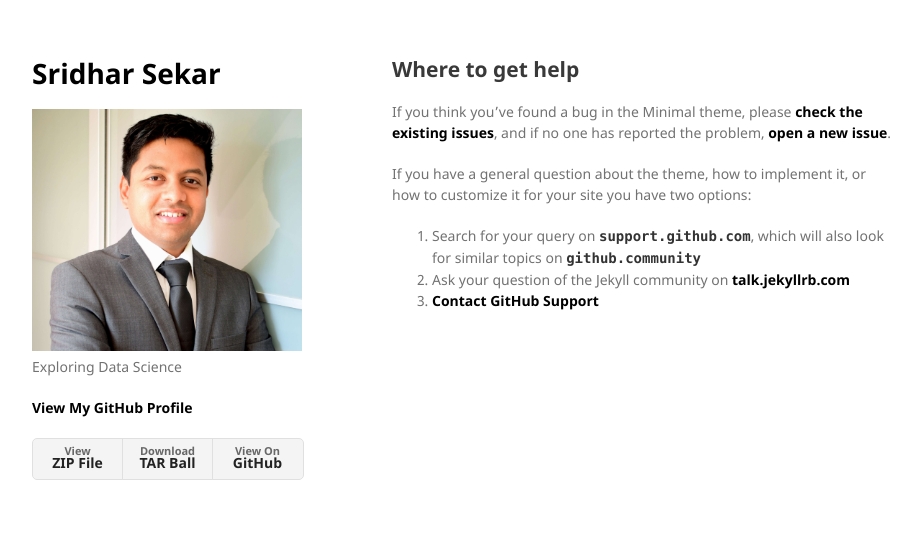
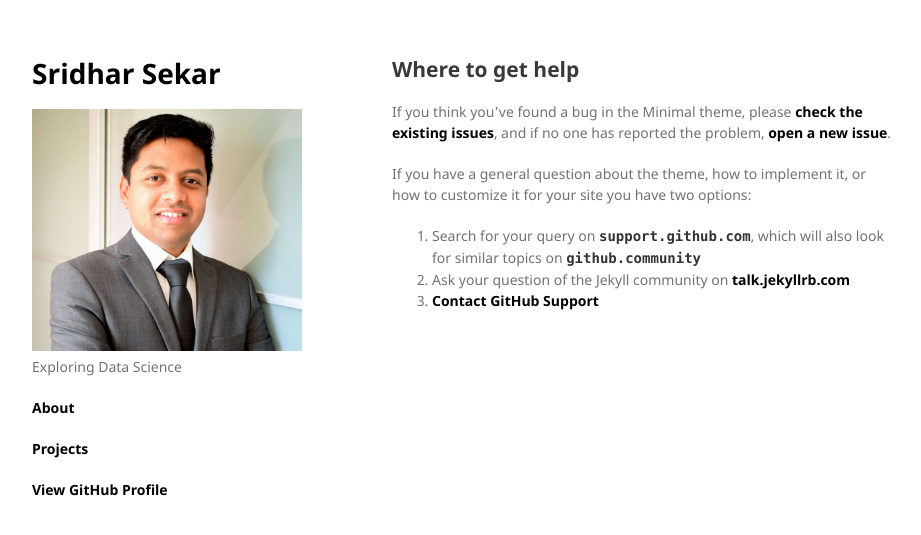
Before and after one commit to sridhar-portfolio/sridhar-portfolio.github.io, a Jekyll site: the page built from docs/SUPPORT.md, in a window 1280 px wide. Shown: the top 535 px of the page, without its empty margins (178-1099 px from the left). Built offline with Jekyll 4.4.1, drawn with Linux system fonts in a browser that asks for light colours; our own code applies the rules of GitHub Pages for plain Markdown files.

Commit message:
Update default.html

```diff
--- a/_layouts/default.html
+++ b/_layouts/default.html
@@ -27,17 +27,21 @@
         <p class="view"><a href="{{ site.github.repository_url }}">View the Project on GitHub <small>{{ site.github.repository_nwo }}</small></a></p>
         {% endif %}
 
+        <p><a href="../index.html">About</a></p>
+
+        <p><a href="../docs/projects.html">Projects</a></p>
+
         {% if site.github.is_user_page %}
-        <p class="view"><a href="{{ site.github.owner_url }}">View My GitHub Profile</a></p>
+        <p class="view"><a href="{{ site.github.owner_url }}">View GitHub Profile</a></p>
         {% endif %}
 
-        {% if site.show_downloads %}
+        <!-- {% if site.show_downloads %}
         <ul class="downloads">
           <li><a href="{{ site.github.zip_url }}">View <strong>ZIP File</strong></a></li>
           <li><a href="{{ site.github.tar_url }}">Download <strong>TAR Ball</strong></a></li>
           <li><a href="{{ site.github.repository_url }}">View On <strong>GitHub</strong></a></li>
         </ul>
-        {% endif %}
+        {% endif %} -->
       </header>
       <section>
 
```
